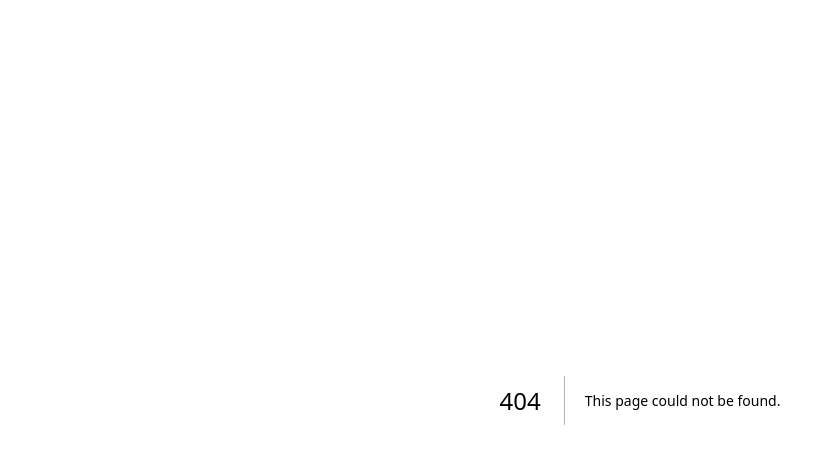
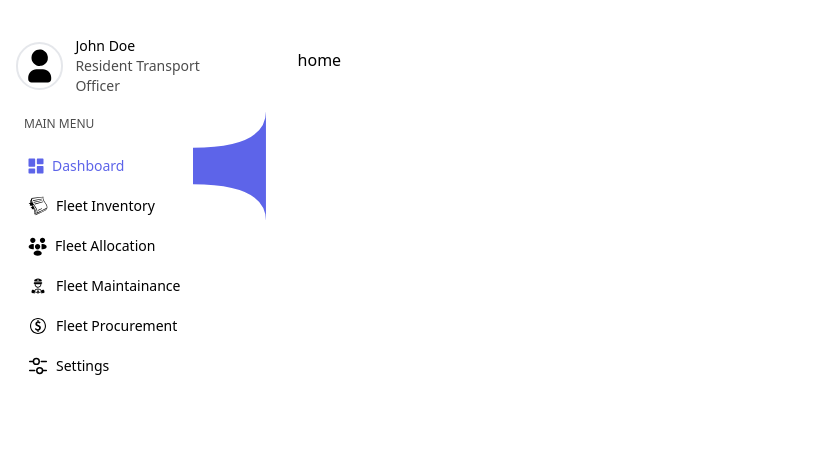
Before and after one commit to pineapptech/fleet-management-FE, a Next.js app: page /dashboard in a window 1280 px wide. Before the commit this address had no page. Shown: the top 464 px of the page, without its empty margins (0-827 px from the left). Built offline with nearby package versions, Linux system fonts and the light colour scheme.

Commit message:
Add dashboard sidenav

```diff
--- /dev/null
+++ b/src/app/dashboard/_components/side-nav.jsx
@@ -0,0 +1,96 @@
+"use client";
+import React from "react";
+
+import Link from "next/link";
+import { usePathname } from "next/navigation";
+
+import WindowIcon from "@/icons/window";
+import BookIcon from "@/icons/book";
+import ActiveTrailIcon from "@/icons/active-trail";
+import UsersIcon from "@/icons/users";
+import UserIcon from "@/icons/user";
+import TruckDriverIcon from "@/icons/truck-driver";
+import DollarCoinIcon from "@/icons/dollar-coin";
+import SettingsIcon from "@/icons/settings";
+
+const links = [
+  {
+    name: "Dashboard",
+    href: "/dashboard",
+    icon: <WindowIcon className="" />,
+  },
+  {
+    name: "Fleet Inventory",
+    href: "/dashboard/fleet-inventory",
+    icon: <BookIcon className="" />,
+  },
+  {
+    name: "Fleet Allocation",
+    href: "/dashboard/fleet-allocation",
+    icon: <UsersIcon className="" />,
+  },
+  {
+    name: "Fleet Maintainance",
+    href: "/dashboard/fleet-maintainance",
+    icon: <TruckDriverIcon className="" />,
+  },
+  {
+    name: "Fleet Procurement",
+    href: "/dashboard/fleet-procurement",
+    icon: <DollarCoinIcon className="" />,
+  },
+  {
+    name: "Settings",
+    href: "/dashboard/settings",
+    icon: <SettingsIcon className="" />,
+  },
+];
+
+const SideNav = ({ className }) => {
+  const pathname = usePathname();
+
+  console.log(pathname);
+
+  return (
+    <nav className={className}>
+      <ProfileCard />
+
+      <p className="opacity-70 uppercase my-4 text-xs pl-2">Main menu</p>
+
+      <ul>
+        {links.map(({ name, href, icon }) => (
+          <li key={name + href}>
+            <Link
+              href={href}
+              className={`group relative flex items-center gap-2 px-3 py-2 my-1 rounded-s-3xl transition-colors ${
+                pathname == href
+                  ? "bg-foreground text-primary-bg"
+                  : "hover:bg-foreground/80 hover:text-background"
+              }`}
+            >
+              {icon}
+              {name}
+              {pathname == href && (
+                <ActiveTrailIcon className="text-foreground w-auto h-[304%] absolute top-1/2 right-0 -translate-y-1/2 z-10" />
+              )}
+            </Link>
+          </li>
+        ))}
+      </ul>
+    </nav>
+  );
+};
+
+const ProfileCard = () => {
+  return (
+    <div className="profile-card flex items-center gap-3 m-5 ml-0">
+      <UserIcon className="default-avatar w-12 h-12 rounded-full border-2 border-foreground p-0.5" />
+      <div className="profile-text">
+        <p className="name">John Doe</p>
+        <p className="role opacity-70">Resident Transport Officer</p>
+      </div>
+    </div>
+  );
+};
+
+export default SideNav;
--- /dev/null
+++ b/src/app/dashboard/layout.jsx
@@ -0,0 +1,15 @@
+import React from "react";
+import SideNav from "./_components/side-nav";
+
+const DashboardLayout = ({ children }) => {
+  return (
+    <div className="bg-background h-screen flex p-4">
+      <SideNav className="text-foreground basis-1/5 font-sans text-sm" />
+      <main className="p-8 rounded-s-3xl basis-4/5 grow  bg-foreground text-background overflow-auto">
+        {children}
+      </main>
+    </div>
+  );
+};
+
+export default DashboardLayout;
--- /dev/null
+++ b/src/app/dashboard/page.jsx
@@ -0,0 +1,7 @@
+import React from "react";
+
+const DashboardHome = () => {
+  return <div>home</div>;
+};
+
+export default DashboardHome;
--- a/src/app/globals.css
+++ b/src/app/globals.css
@@ -5,4 +5,6 @@
 :root {
   --primary-bg: 237 76% 64%;
   --primary-fg: 0 0% 100%;
+  --background: 0 0% 6%;
+  --foreground: 0 0% 100%;
 }
```
